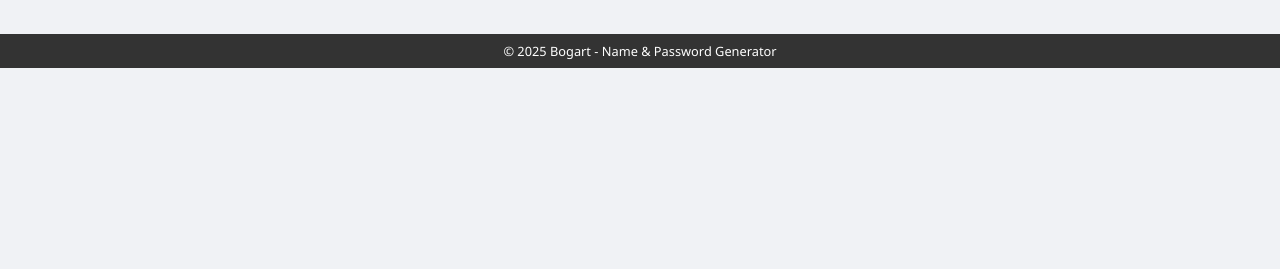
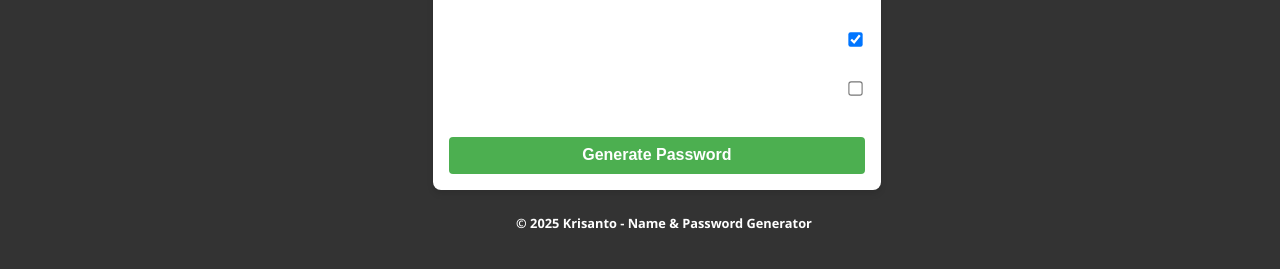
Before and after one commit to krisanto352/createpogi, a plain HTML site: page index.html in a window 1280 px wide. Shown: the part 732-1001 px from the top of the page. Before the commit the page ends 800 px from the top, so only its background shows below. Drawn offline with Linux system fonts and the light colour scheme.

Commit message:
Update index.html

```diff
--- a/index.html
+++ b/index.html
@@ -3,7 +3,7 @@
 <head>
     <meta charset="UTF-8">
     <meta name="viewport" content="width=device-width, initial-scale=1.0">
-    <title>Bogart - Name & Password Generator</title>
+    <title>Krisanto - Name & Password Generator</title>
     <style>
         :root {
             --primary-color: #4a6cf7;
@@ -250,7 +250,7 @@
     <header>
         <div class="logo-container">
             <img src="https://raw.githubusercontent.com/Mr-SxR/Web/refs/heads/main/SxR%20logo.png" alt="Mr.SxR Logo" class="logo">
-            <h1 class="site-name">Bogart Sakalam</h1>
+            <h1 class="site-name>KRISANTO BALAGBAG</h1>
         </div>
     </header>
 
@@ -335,7 +335,7 @@
     <div class="toast" id="toast">Copied to clipboard!</div>
 
     <footer>
-        &copy; 2025 Bogart - Name & Password Generator
+        &copy; 2025 Krisanto - Name & Password Generator
     </footer>
 
     <script>
```
